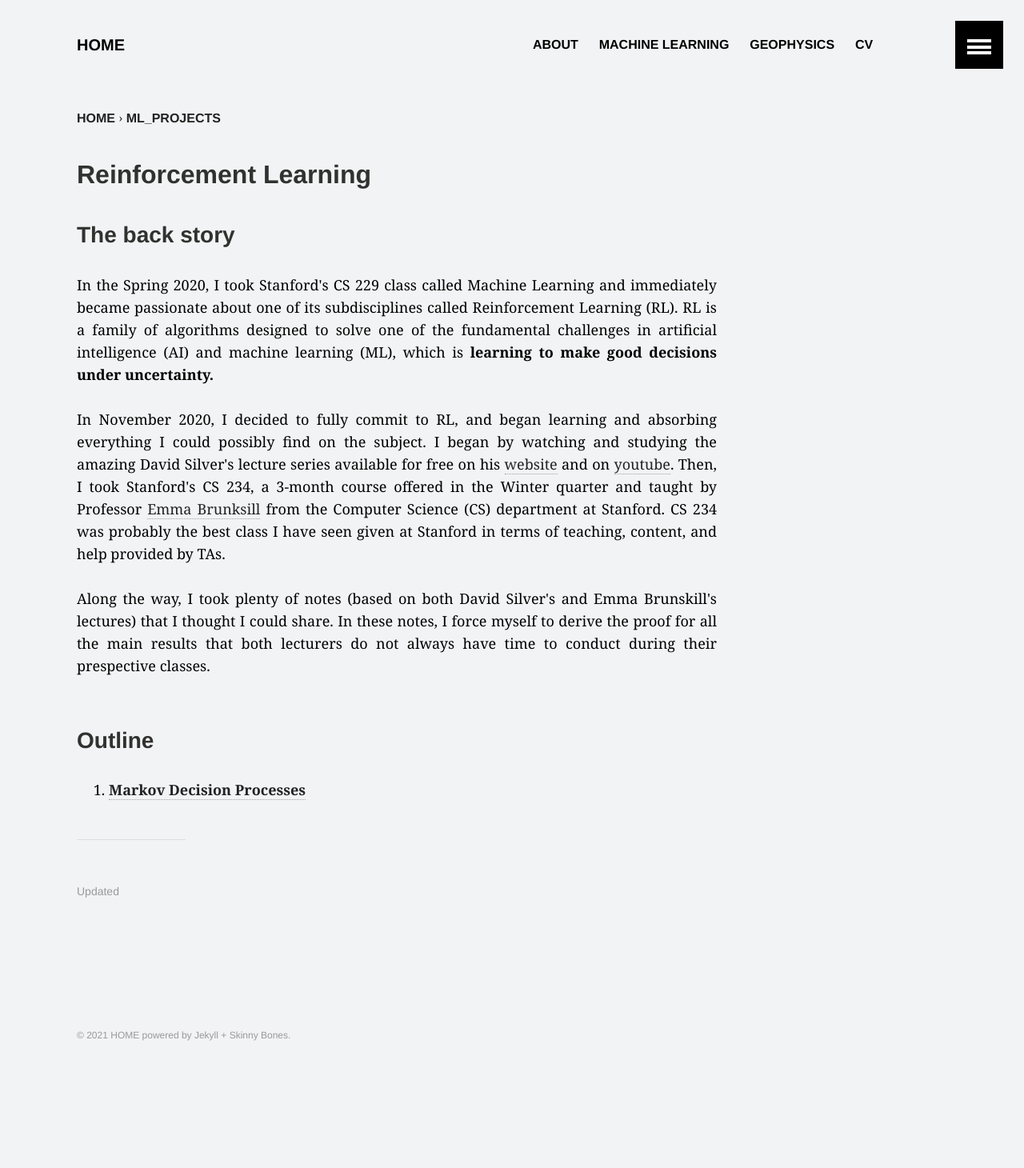
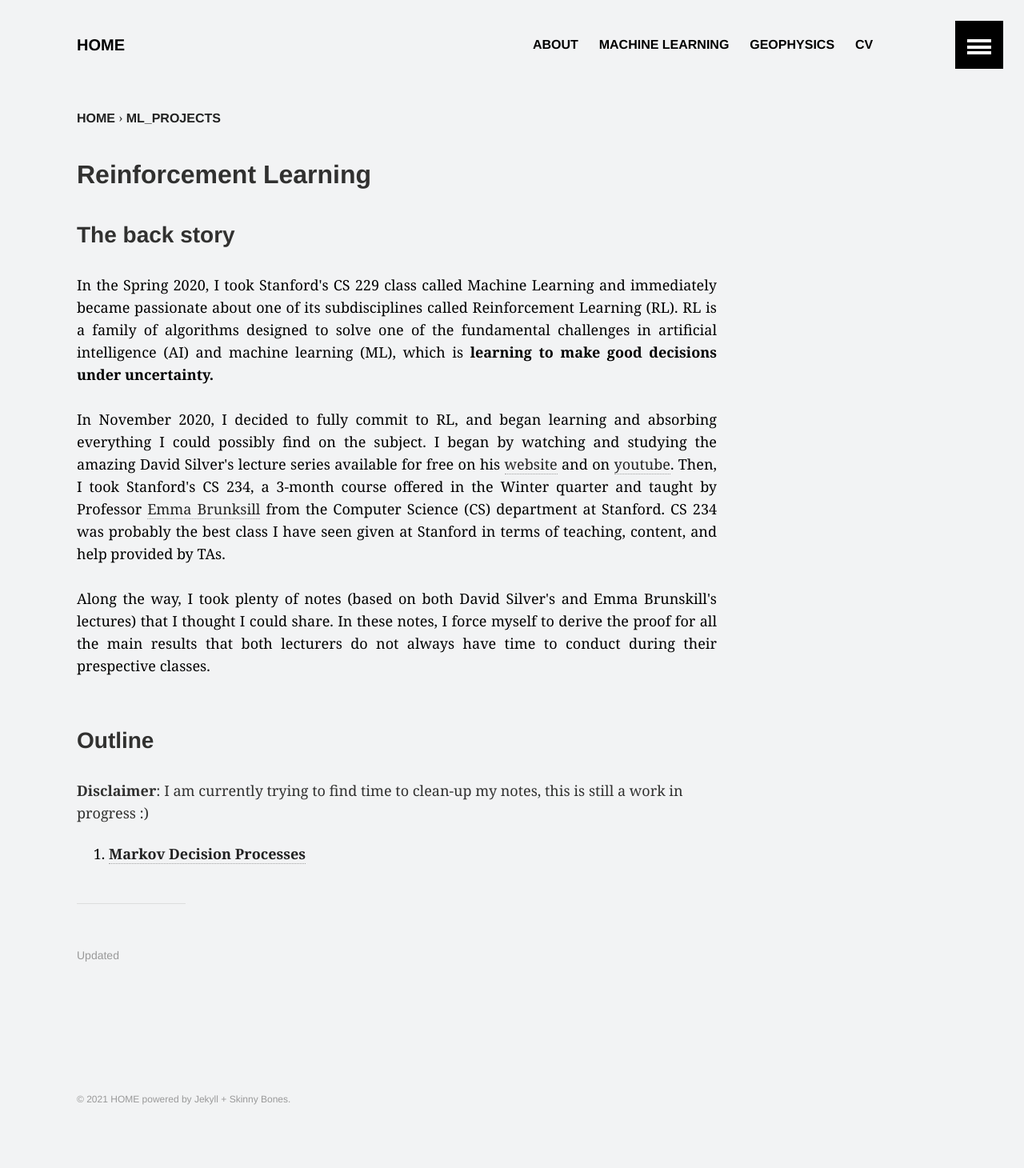
Before and after one commit to gbarnier/gbarnier.github.io, a Jekyll site: the page built from _posts/machine_learning/2021-03-14-cs234.md, in a window 1280 px wide. Shown: the whole page at 80% size. Built offline with Jekyll 4.4.1, drawn with Linux system fonts in a browser that asks for light colours; before the commit the page ends 1380 px from its top, so only the background shows below that.

Commit message:
Update 2021-03-14-cs234.md

```diff
--- a/_posts/machine_learning/2021-03-14-cs234.md
+++ b/_posts/machine_learning/2021-03-14-cs234.md
@@ -32,6 +32,7 @@ Along the way, I took plenty of notes (based on both David Silver's and Emma Bru
 </p>
 
 <h3>Outline</h3>
+<b>Disclaimer</b>: I am currently trying to find time to clean-up my notes, this is still a work in progress :)
 <p class="paragraph">
     <ol type = "1">
         <li class="paragraph"> <a href="/papers/mdp.pdf" style="font-weight: bold">Markov Decision Processes</a></li>
```
